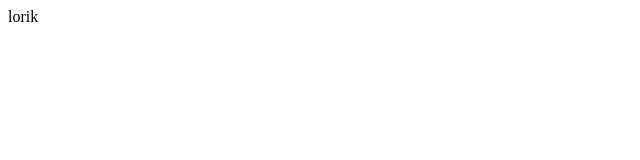
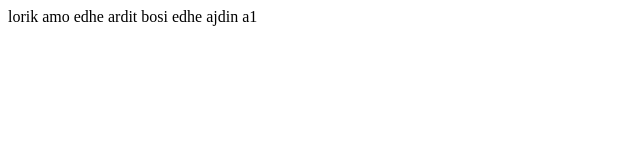
Before and after one commit to lorikpista/testttt, a plain HTML site: page index.html in a window 1280 px wide. Shown: the whole page, without its empty margins (0-640 px from the left). Drawn offline with Linux system fonts and the light colour scheme.

Commit message:
Update index.html

```diff
--- a/index.html
+++ b/index.html
@@ -8,6 +8,6 @@
 </head>
 <body>
     lorik
-
+    amo edhe ardit bosi edhe ajdin a1
 </body>
 </html>
```
